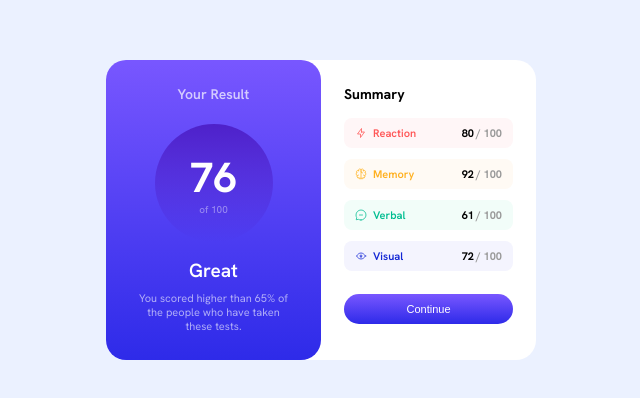
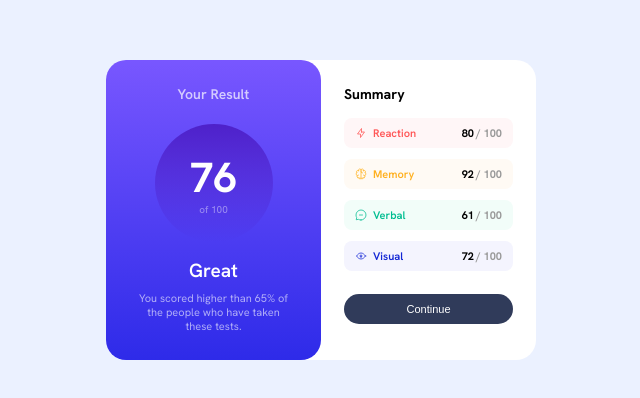
Before and after one commit to NullCoffeeException-Frontend-Mentor/results-summary-component, a React (Vite) app: page / in a window 1280 px wide. Shown: the part 190-588 px from the top of the page, without its empty margins (319-959 px from the left). Built offline with nearby package versions, Linux system fonts and the light colour scheme.

Commit message:
feat: hover

```diff
--- a/src/styles/Summary.css
+++ b/src/styles/Summary.css
@@ -14,8 +14,13 @@
     width: 100%;
     border: 0;
     border-radius: 1.5rem;
-    background-image: linear-gradient(to bottom, hsl(252, 100%, 67%), hsl(241, 81%, 54%));
+    background-color: hsl(224, 30%, 27%);
     color: #fff;
     font-size: 1.1rem;
     font-weight: 500;
 }
+
+.summary__button:hover {
+    background-image: linear-gradient(to bottom, hsl(252, 100%, 67%), hsl(241, 81%, 54%));
+    cursor: pointer;
+}
```
